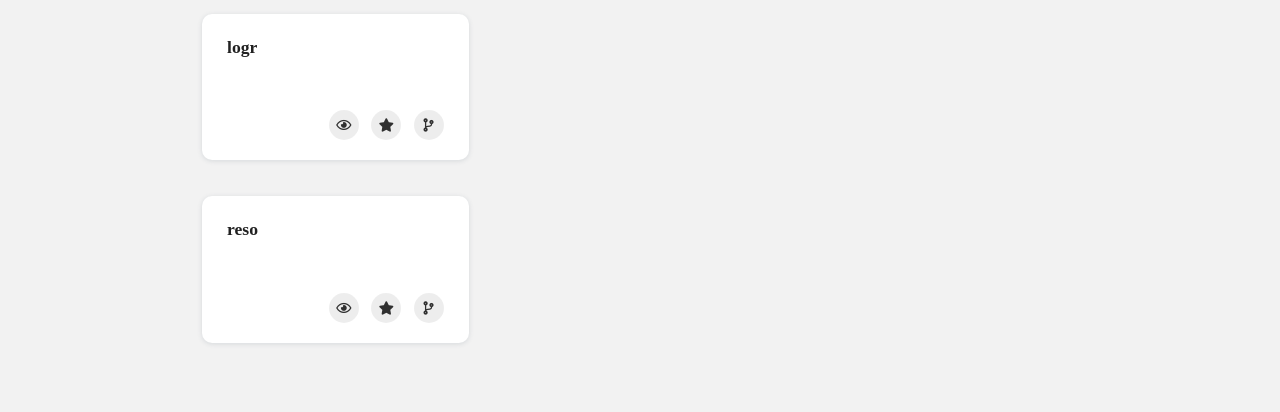
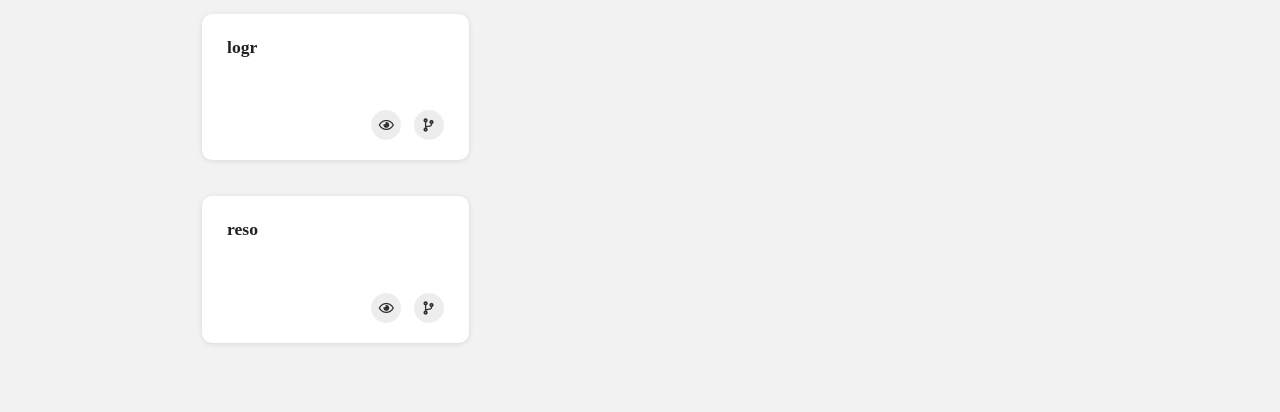
Before and after one commit to nakkht/pgu.dev, a Jekyll site: the page built from portfolio.html, in a window 1280 px wide. Shown: the part 1022-1434 px from the top of the page. Built offline with Jekyll 4.4.1, drawn with Linux system fonts in a browser that asks for light colours; nearby versions of some CDN libraries; some web fonts are replaced.

Commit message:
Added project url to project card Removed star button

```diff
--- a/_includes/projects.html
+++ b/_includes/projects.html
@@ -6,6 +6,7 @@
       {% assign project = _.project %}
       {% assign id = id | plus: 1 %}
       <div class="card-wrapper">
+        <a href="{{ project.url }}">
           <div class="card">
             {% if project.image %}
             <div class="img-wrap">
@@ -31,20 +32,15 @@
               {% if project.url %}
               {% assign url = project.url %}
               <a href="{{ url }}/subscription"><i class="far fa-eye"></i></a>
-            <a href="{{ url }}"><i class="fas fa-star"></i></a>
               <a href="{{ url }}/fork"><i class="fas fa-code-branch"></i></a>
               {% endif %}
               {% if project.modal %}
               <a title="{{ id }}" onClick="open_modal(this.title)" class="modal-btn"><i class="fas fa-plus"></i></a>
               {% endif %}
             </div>
+          </a>
         </div>
       </div>
-      <!-- Modal Box -->
-      {% if project.modal %}
-      {% include modal.html %}
-      {% endif %}
-      <!-- Modal Box -->
       {% endfor %}
     </div>
   </div>
```
Lines whose indentation alone changed are shown as unchanged.
